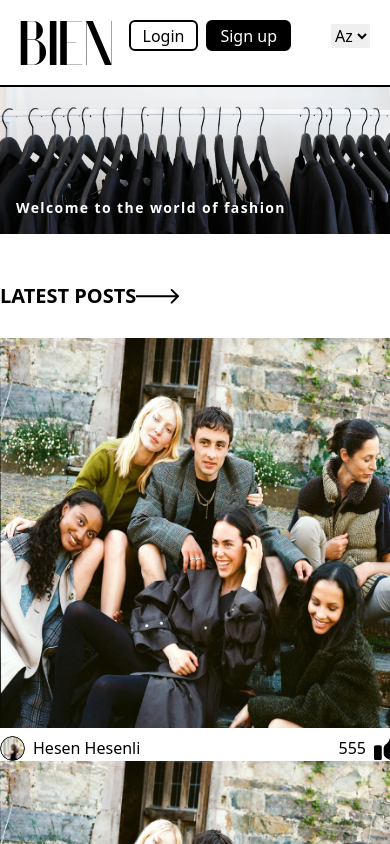
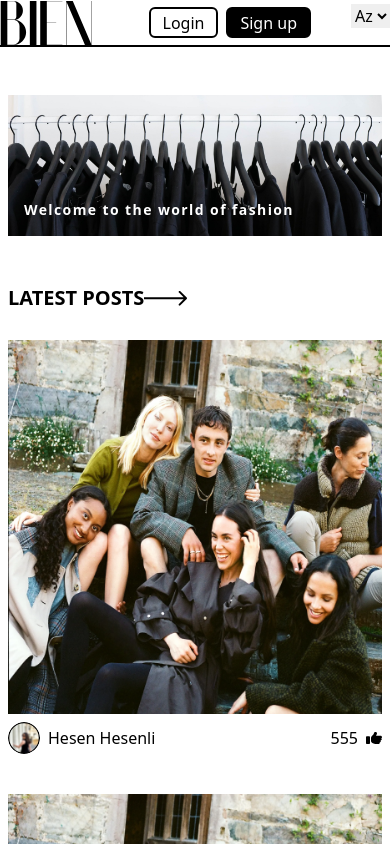
Before and after one commit to r2d2cubugu/bienproject, a Vue app: page / in a window 390 px wide. Shown: the top 844 px of the page. Built offline with nearby package versions, Linux system fonts and the light colour scheme.

Commit message:
added registervue and some images + imported it to router

```diff
--- a/index.html
+++ b/index.html
@@ -1,5 +1,5 @@
 <!doctype html>
-<htmlz lang="en">
+<html lang="en">
   <head>
     <meta charset="UTF-8" />
     <link rel="icon" type="image/svg+xml" href="/vite.svg" />
@@ -10,4 +10,4 @@
     <div id="app"></div>
     <script type="module" src="/src/main.js"></script>
   </body>
-</htmlz>
+</html>
--- a/src/App.vue
+++ b/src/App.vue
@@ -8,7 +8,7 @@ html, body{
     <div class=" w-[100%]">
         <TheHeader class=" w-[100%]" v-if="showHeader"/>
         <RouterView class=" w-[100%]"></RouterView>
-        <TheFooter v-if="CheckStore.haveComponent"/>
+        <TheFooter class=" relative bottom-0" v-if="showHeader"/>
     </div>
 </template>
 
--- a/src/components/TheFooter.vue
+++ b/src/components/TheFooter.vue
@@ -1,5 +1,5 @@
 <template>
-    <div>
+    <div class=" absolute bottom-0">
         <div class=" relative bottom-0 py-24 lg:px-32 bg-black w-full flex justify-between">
             <div class=" flex flex-col gap-4">
                 <img class=" w-min" src="../static/BIENwhite.svg" alt="">
--- a/src/components/TheHeader.vue
+++ b/src/components/TheHeader.vue
@@ -1,12 +1,12 @@
 <template>
-    <div class=" p-5 border-b-2 border-black">
+    <div class=" lg:p-5 border-b-2 border-black">
         <div class=" flex justify-between w-[100%]">
             <img src="../static/BIEN.svg" alt="">
-            <div class=" flex flex-col justify-center">
+            <div class=" flex flex-col justify-between gap-5 lg:gap-0 lg:justify-center">
                 <input type="text" class=" border-2 rounded-3xl pr-48 pl-1 hidden lg:flex placeholder:text-black border-black" placeholder="Search"></div>
             <div class=" flex gap-2">
-                    <button class=" h-min py-[1.73px] lg:py-1 px-3  border-2 border-black rounded-md lg:rounded-2xl">Login</button>
-                <button class=" mr-8 h-min py-[1.73px] lg:py-1 px-3  border-2 border-black rounded-md lg:rounded-2xl flex bg-black text-white">Sign up</button>
+                    <button class=" self-center h-min py-[1.73px] lg:py-1 px-3  border-2 border-black rounded-md lg:rounded-2xl">Login</button>
+                <button class=" mr-8 self-center h-min w-max py-[1.73px] lg:py-1 px-3  border-2 border-black rounded-md lg:rounded-2xl flex bg-black text-white">Sign up</button>
 
                 <div class=" justify-start items-center h-8 flex">
                     <select name="Lang" id="lang">
--- a/src/router.js
+++ b/src/router.js
@@ -1,6 +1,7 @@
 import { createRouter, createWebHistory } from "vue-router";
 import Home from "./views/HomeView.vue"
 import Login from "./views/LoginView.vue"
+import Register from "./views/RegisterView.vue"
 
 const routes = [
     {
@@ -17,6 +18,14 @@ const routes = [
             showHeader:false
         }
     },
+    {
+        path:"/register",
+        name:"Register",
+        component:Register,
+        meta:{
+            showHeader:false
+        }
+    },
 ]
 
 const router = createRouter({
--- a/src/views/HomeView.vue
+++ b/src/views/HomeView.vue
@@ -1,18 +1,18 @@
 <template>
-    <div class=" lg:px-12 mb-4">
-        <div class=" relative">
-            <img class=" self-center " src="../static/topPhoto.jpg" alt="">
+    <div class=" px-2 lg:px-12 mb-4">
+        <div class=" relative mt-12">
+            <img class=" self-center object-cover w-[100%] h-max" src="../static/topPhoto.jpg" alt="">
             <p class=" absolute left-4 bottom-4 lg:left-10 lg:bottom-10 text-white font-bold tracking-widest text-sm lg:text-2xl">Welcome to the world of fashion</p>
         </div>
 
         <div>
             <div class=" flex mt-12 mb-7 text-xl"><p class=" uppercase font-bold lg:font-normal">latest posts</p> <div class=" hidden lg:flex"><img src="../static/Arrow.svg" alt=""></div> <div class=" lg:hidden text-center self-center"><img class=" self-center"  src="../static/shortArrow.svg" alt=""></div></div>
-            <div class=" flex flex-col lg:grid lg:grid-cols-3 md:gap-7 align-mid">
+            <div class=" flex flex-col lg:grid lg:grid-cols-3 md:gap-7 gap-10 align-mid">
                 <div v-for="index in 6">
-                    <div class=" ">
-                        <img src="../static/latestPhoto.png" alt="">
+                    <div class="">
+                        <img class=" w-[100%]" src="../static/latestPhoto.png" alt="">
                         <div class=" flex justify-between mt-2">
-                            <div class=" flex gap-2"><img class=" w-25 rounded-full" src="../static/userProfil.svg" alt=""> <p>{{ UserPostsStore.latestPosts.name }}</p></div> <div class=" flex gap-2">{{ UserPostsStore.latestPosts.like }} <img src="../static/likeIcon.svg" alt=""></div>
+                            <div class=" flex gap-2"><img class=" w-8 rounded-full" src="../static/userProfil.svg" alt=""> <p class=" self-center">{{ UserPostsStore.latestPosts.name }}</p></div> <div class=" flex gap-2 self-center">{{ UserPostsStore.latestPosts.like }} <img src="../static/likeIcon.svg" alt=""></div>
                         </div>
                     </div>
                 </div>
@@ -20,17 +20,18 @@
         </div>
         <div>
             <div class=" flex mt-12 mb-7 text-xl"><p class=" uppercase font-bold lg:font-normal">most liked</p> <div class=" hidden lg:flex"><img src="../static/Arrow.svg" alt=""></div> <div class=" lg:hidden text-center self-center"><img class=" self-center"  src="../static/shortArrow.svg" alt=""></div></div>
-            <div class=" flex flex-col lg:grid lg:grid-cols-3 md:gap-7 align-mid">
+            <div class=" flex flex-col lg:grid lg:grid-cols-3 md:gap-7 gap-10 align-mid">
                 <div v-for="index in 6">
-                    <div class=" ">
-                        <img src="../static/mostLiked.png" alt="">
+                    <div class="">
+                        <img class=" w-[100%]" src="../static/mostLiked.png" alt="">
                         <div class=" flex justify-between mt-2">
-                            <div class=" flex gap-2"><img class=" w-25 rounded-full" src="../static/userProfil.svg" alt=""> <p>{{ UserPostsStore.latestPosts.name }}</p></div> <div class=" flex gap-2">{{ UserPostsStore.latestPosts.like }} <img src="../static/likeIcon.svg" alt=""></div>
+                            <div class=" flex gap-2"><img class=" w-8 rounded-full" src="../static/userProfil.svg" alt=""> <p class=" self-center">{{ UserPostsStore.latestPosts.name }}</p></div> <div class=" flex gap-2 self-center">{{ UserPostsStore.latestPosts.like }} <img src="../static/likeIcon.svg" alt=""></div>
                         </div>
                     </div>
                 </div>
             </div>
         </div>
+
 
 
     </div>
--- a/src/views/LoginView.vue
+++ b/src/views/LoginView.vue
@@ -1,5 +1,12 @@
+
+import { RouterLink } from 'vue-router';
 <template>
-    <div>
-        LOgiN
+    <div class=" lg:bg-[url('./static/LoginBg.png')] w-full lg:h-[110vh] py-52 lg:bg-cover lg:bg-center lg:bg-no-repeat">
+        <img class=" hidden lg:flex h-[100%]" src="../static/bienLogin.svg" alt="">
+        <div class=" pt-40 pb-8 lg:py-20 px-20 lg:px-24 bg-white">
+            <h4 class=" text-xl lg:text-3xl font-bold">Sign in</h4>
+            <p>New user?<RouterLink to="/register">Create an account</RouterLink></p>
+        </div>
+        <!-- <img src="https://www.figma.com/file/eCuTmzALv6S8RDrsCKZGGD/image/b47e7df3efd6eba2a3b3d2b9441da0ccb03513b2" class=" " alt=""> -->
     </div>
 </template>
--- /dev/null
+++ b/src/views/RegisterView.vue
@@ -0,0 +1,5 @@
+<template>
+    <div>
+        Salam
+    </div>
+</template>
```
Also changed, not shown: src/static/bienLogin.svg (added), 1 other file (tests, documents, lock files or other folders).
